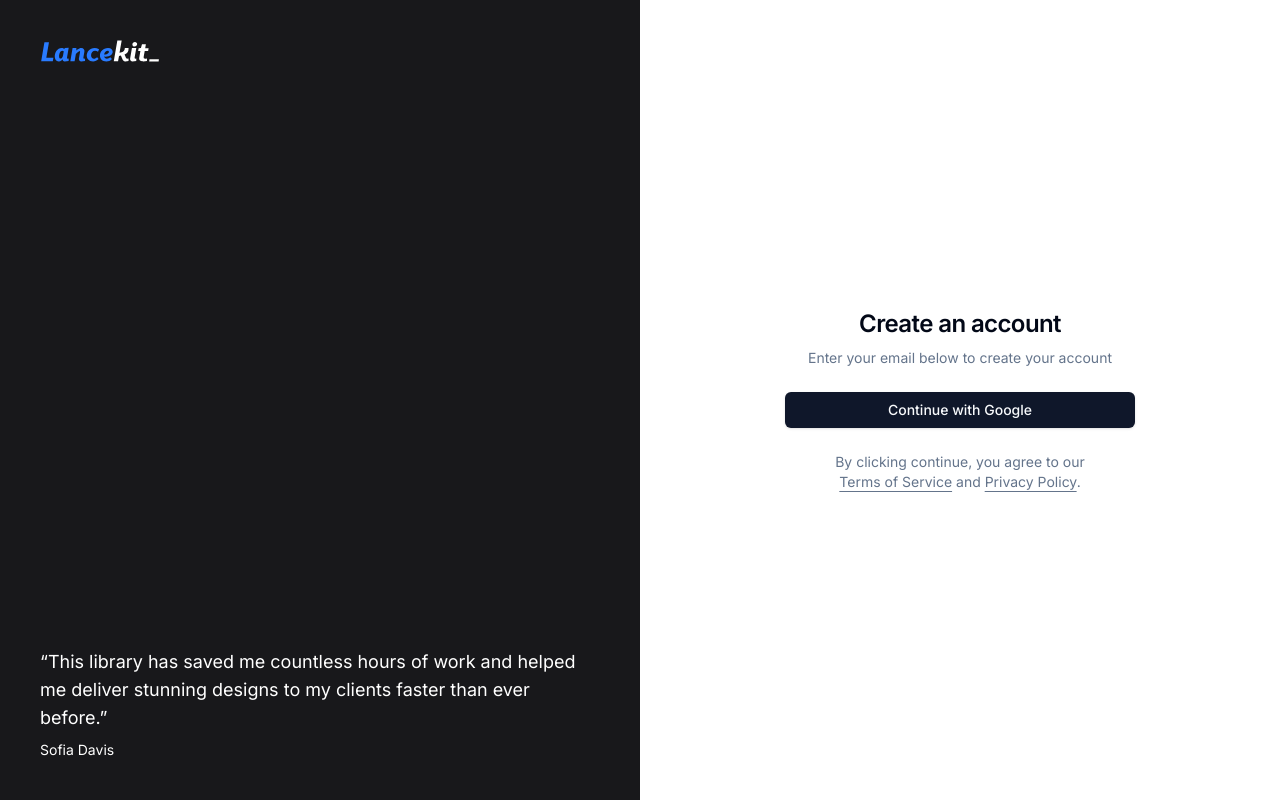
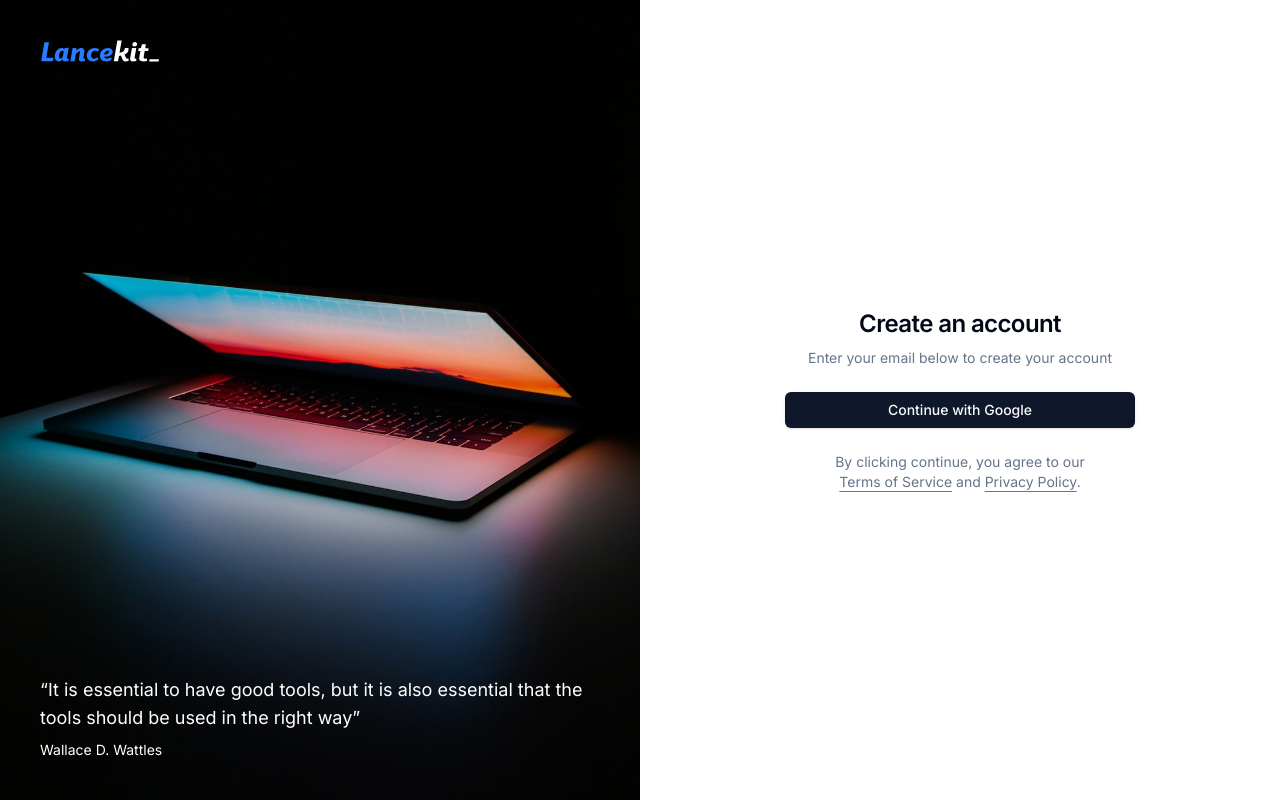
Before and after one commit to mahzumy/lancekit-invoicemaker, a Next.js app: page /auth in a window 1280 px wide. Built offline with nearby package versions, Linux system fonts and the light colour scheme.

Commit message:
background fixed

```diff
--- a/src/components/auth/login.tsx
+++ b/src/components/auth/login.tsx
@@ -47,18 +47,16 @@ export const Login = () => {
       </div>
       <div className="container relative hidden h-[800px] flex-col items-center justify-center md:grid lg:max-w-none lg:grid-cols-2 lg:px-0">
         <div className="relative hidden h-full flex-col bg-muted p-10 text-white lg:flex dark:border-r">
-          <div className="absolute inset-0 bg-zinc-900" />
+          <div className="absolute inset-0 bg-zinc-900" style={{ backgroundImage: 'url("/asset/freelance-laptop.jpg")', backgroundSize: 'cover', backgroundPosition: 'center' }}/>
           <div className="relative z-20 flex items-center text-lg font-medium">
             <img src="/asset/LanceKit Logo-dark.svg" width={120} alt="" />
           </div>
           <div className="relative z-20 mt-auto">
             <blockquote className="space-y-2">
               <p className="text-lg">
-                &ldquo;This library has saved me countless hours of work and
-                helped me deliver stunning designs to my clients faster than
-                ever before.&rdquo;
+                &ldquo;It is essential to have good tools, but it is also essential that the tools should be used in the right way&rdquo;
               </p>
-              <footer className="text-sm">Sofia Davis</footer>
+              <footer className="text-sm">Wallace D. Wattles</footer>
             </blockquote>
               </div>
           </div>
```
Also changed, not shown: public/asset/freelance-laptop.jpg.
